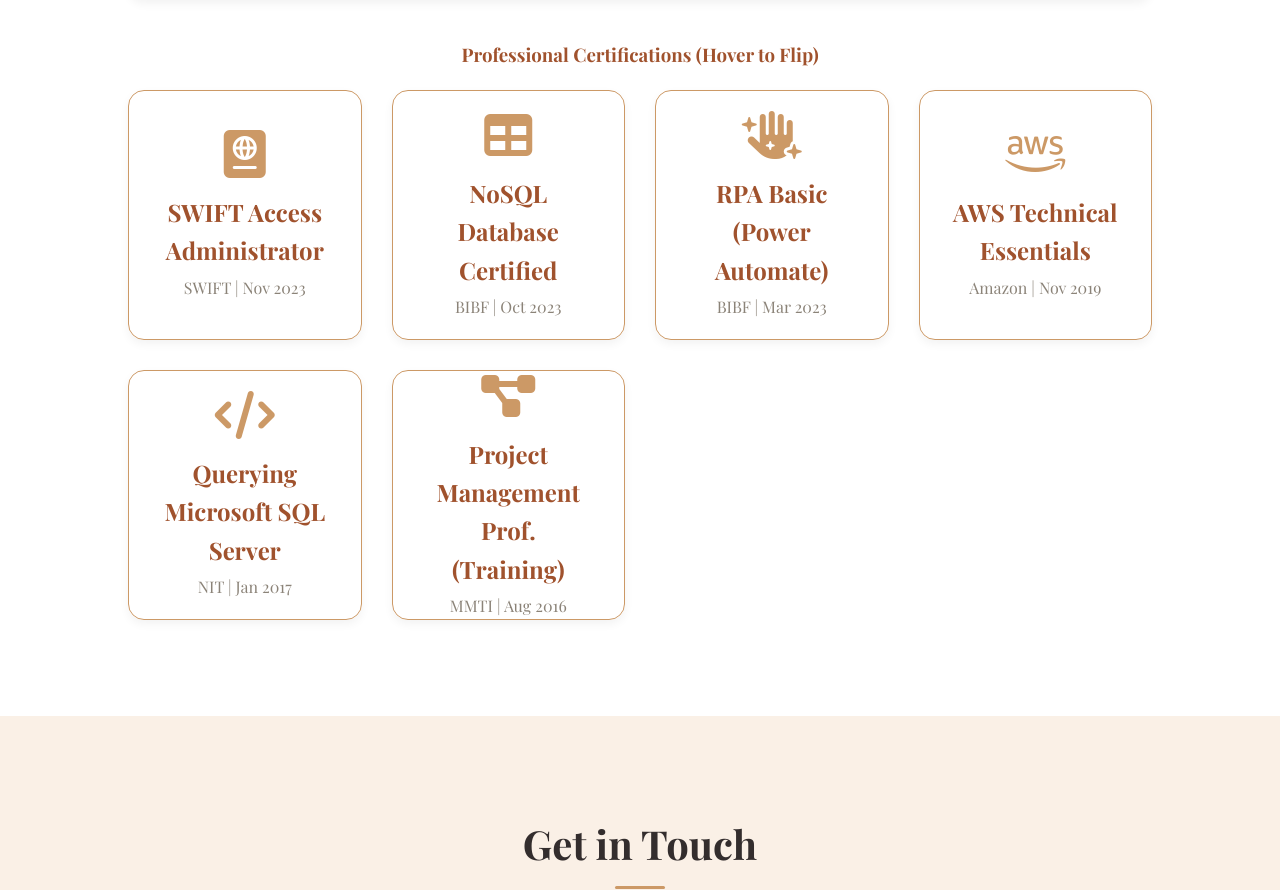
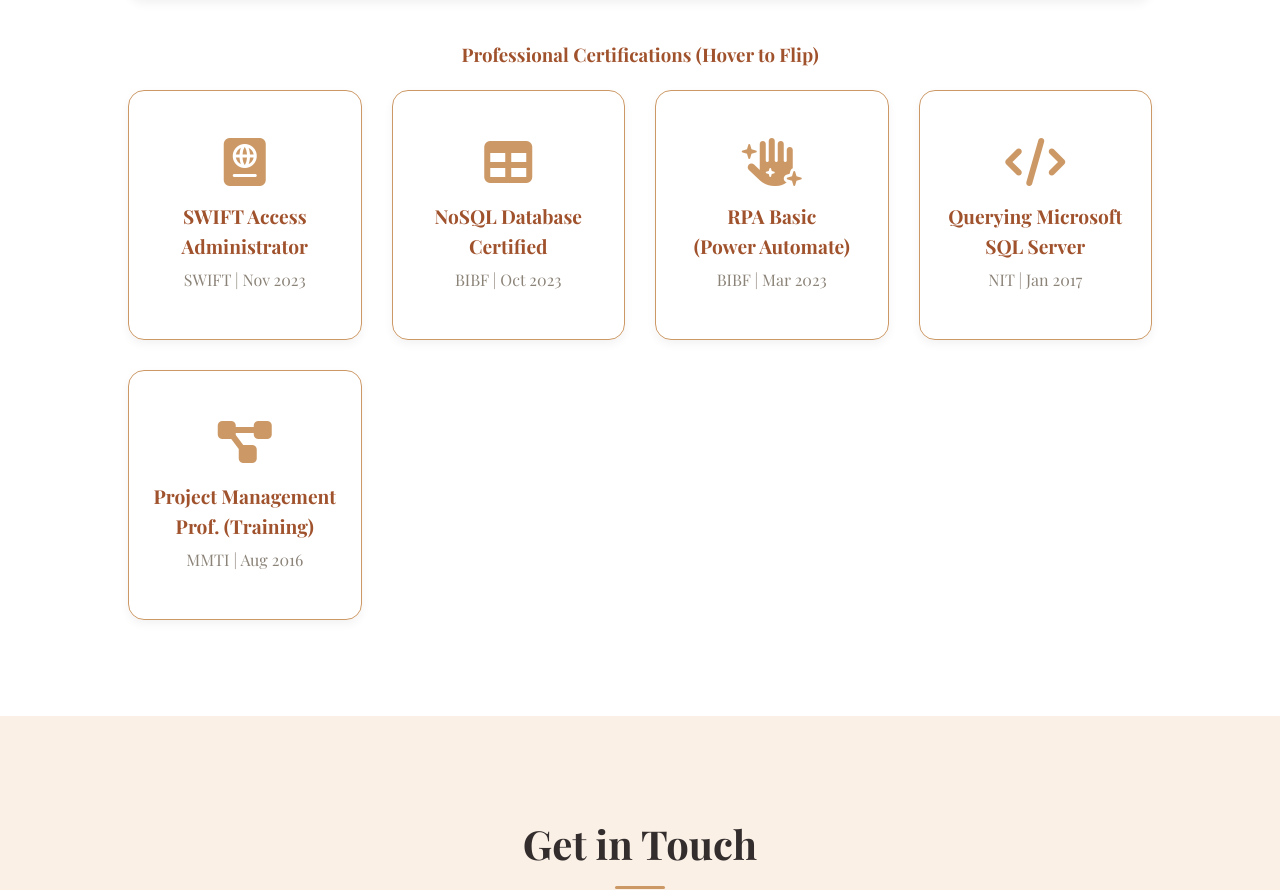
Before and after one commit to Amin-Mohd/Amin-CV, a plain HTML site: page index.html in a window 1280 px wide. Shown: the part 3906-4796 px from the top of the page. Drawn offline with nearby package versions, Linux system fonts and the light colour scheme; a web font is replaced by a local one.

Commit message:
Update index.html

```diff
--- a/index.html
+++ b/index.html
@@ -350,7 +350,7 @@
             backface-visibility: hidden;
             border-radius: var(--radius-card);
             background-color: var(--bg-card);
-            padding: 30px;
+            padding: 15px;
             display: flex;
             flex-direction: column;
             justify-content: center;
@@ -363,7 +363,7 @@
         }
 
         .flip-card-front h3 {
-            font-size: 1.5rem;
+            font-size: 1.2rem;
             color: var(--accent-primary);
             margin-bottom: 5px;
         }
@@ -375,7 +375,7 @@
         }
 
         .flip-card-back p {
-            font-size: 1rem;
+            font-size: 0.9rem;
             font-weight: 400;
             margin-top: 10px;
         }
@@ -637,26 +637,12 @@
                     <div class="flip-card-inner">
                         <div class="flip-card-front">
                             <i class="fas fa-hand-sparkles cert-icon"></i>
-                            <h3>RPA Basic (Power Automate)</h3>
+                            <h3>RPA Basic <br> (Power Automate)</h3>
                             <p style="color: var(--text-secondary);">BIBF | Mar 2023</p>
                         </div>
                         <div class="flip-card-back">
                             <i class="fas fa-microchip" style="font-size: 2rem;"></i>
                             <p>Foundational skills in Robotic Process Automation, enabling efficient business process automation.</p>
-                        </div>
-                    </div>
-                </div>
-
-                <div class="flip-card reveal">
-                    <div class="flip-card-inner">
-                        <div class="flip-card-front">
-                            <i class="fab fa-aws cert-icon"></i>
-                            <h3>AWS Technical Essentials</h3>
-                            <p style="color: var(--text-secondary);">Amazon | Nov 2019</p>
-                        </div>
-                        <div class="flip-card-back">
-                            <i class="fas fa-cloud" style="font-size: 2rem;"></i>
-                            <p>Understanding of core AWS services, cloud concepts, and basic cloud infrastructure deployment.</p>
                         </div>
                     </div>
                 </div>
```
